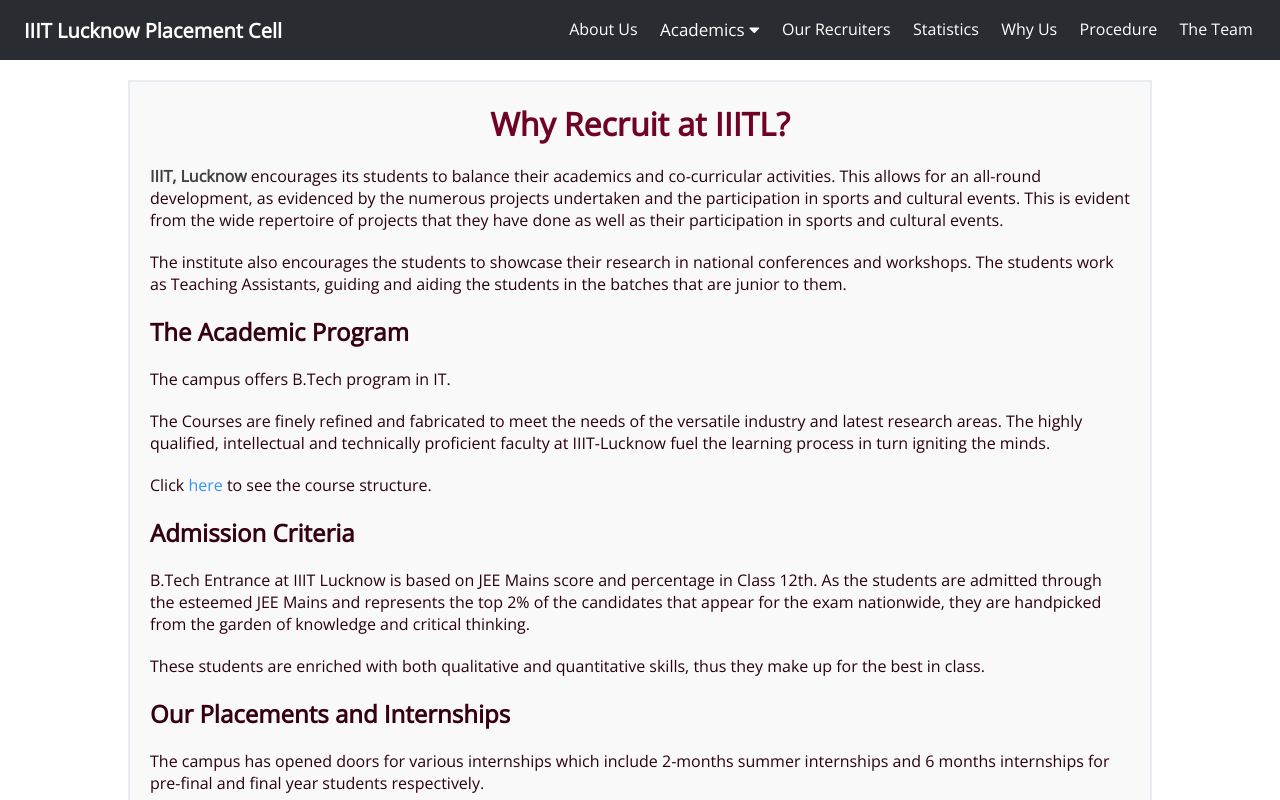
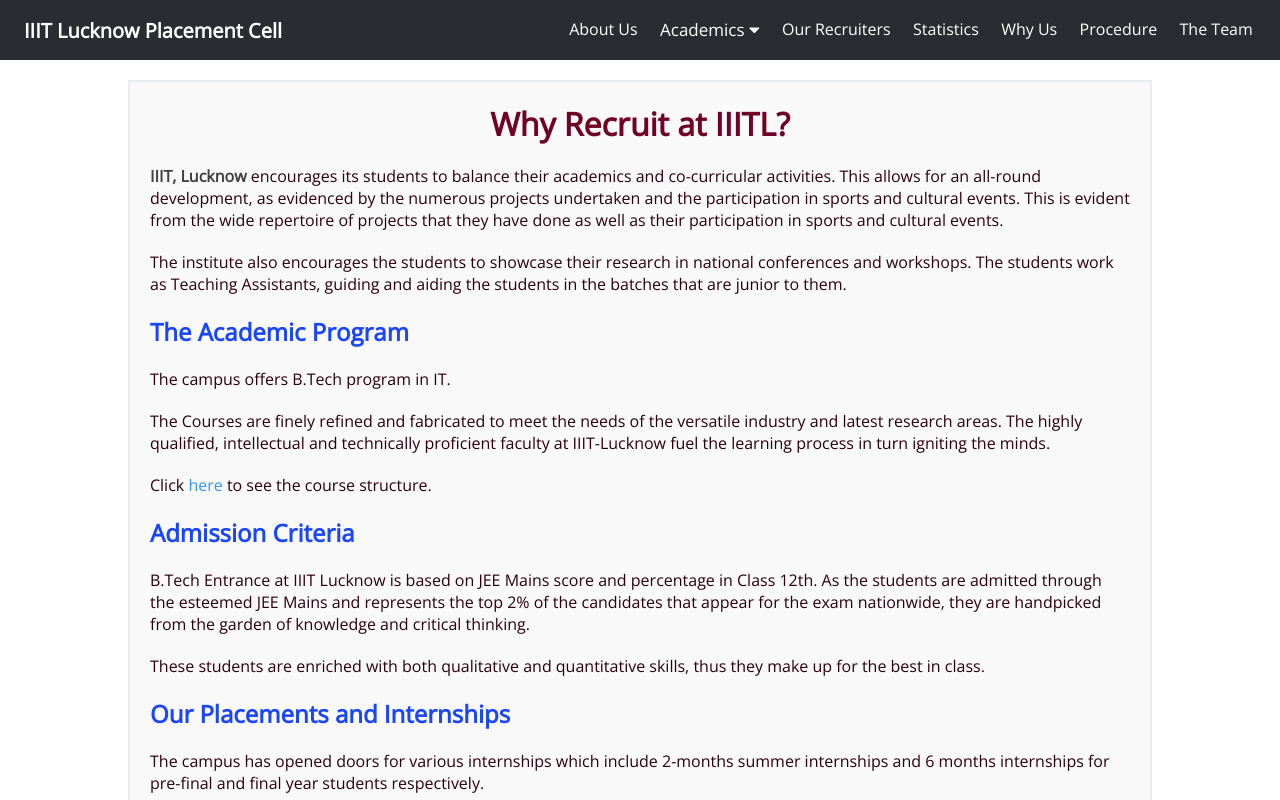
Before and after one commit to axios-iiitl/Placement-Website, a React (Create React App) app: page /why-iiitl in a window 1280 px wide. Shown: the top 800 px of the page. Built offline with nearby package versions, Linux system fonts and the light colour scheme.

Commit message:
Remove heading from footer

```diff
--- a/src/App.css
+++ b/src/App.css
@@ -549,7 +549,7 @@
 }
 
 .whyus-container h2 {
-  color: #350011;
+  color: #1a46f7;
 }
 
 .whyus-container p {
```
